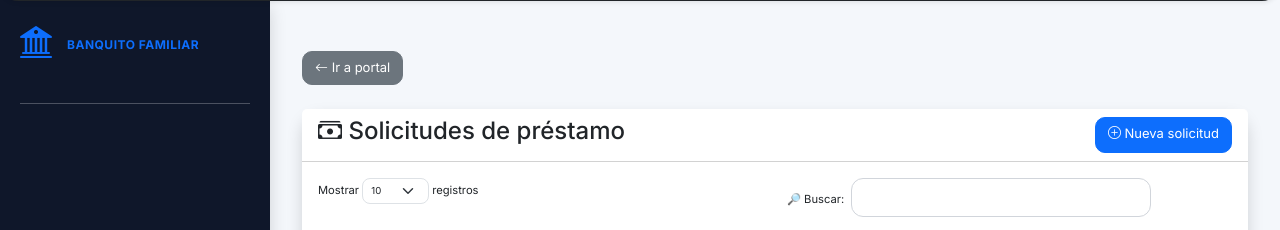
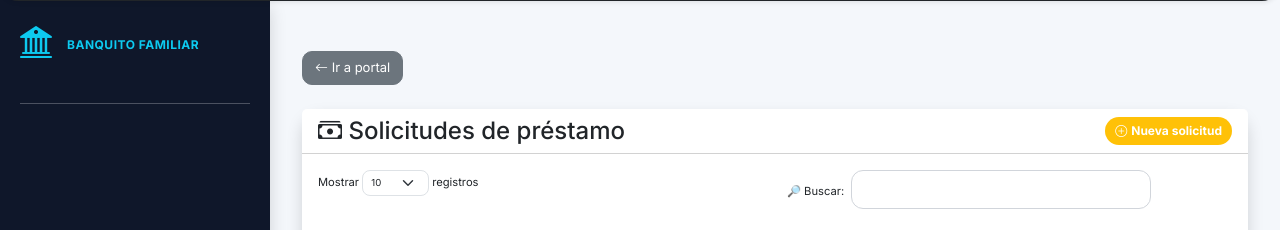
Before and after one commit to rcardenasch/AppBK, a Python web app: template templates/solicitudes/index.html in a window 1280 px wide. Shown: the part 57-287 px from the top of the page. Run offline with Jinja, Linux system fonts and the light colour scheme; the template is opened without the code that fills it, so the values that code supplies are empty; some libraries are stand-ins or nearby versions.

Commit message:
Trabajo Commit - Ap BK

```diff
--- a/templates/components/sidebar.html
+++ b/templates/components/sidebar.html
@@ -1,8 +1,8 @@
 <aside id="sidebar" class="sidebar shadow">
     <div class="logo">
-        <i class="bi bi-bank2 text-primary"></i>
+        <i class="bi bi-bank2 text-info"></i>
         <div>
-            <small class="text-primary small fw-bold text-uppercase pb-1"
+            <small class="text-info small fw-bold text-uppercase pb-1"
                 style="font-size: 0.75rem; letter-spacing: 0.5px;">Banquito Familiar</small>
         </div>
     </div>
@@ -13,11 +13,11 @@
         <!-- SECCIÓN: PRINCIPAL -->
         {% if current_user.rol.nombre in ["Tesorero", "Administrador"] %}
         <li class="nav-item">
-            <a href="{{ url_for('dashboard.index') }}" class="nav-link">
-                <i class="bi bi-speedometer2"></i> Dashboard
+            <a href="{{ url_for('dashboard.index') }}" class="nav-link text-white">
+                <i class="bi bi-speedometer2"></i>
+                <span> Dashboard</span>
             </a>
         </li>
-
         <!-- SEPARATOR: usuarios -->
         <!-- border-secondary hace que la línea divisoria también sea visible en fondo oscuro -->
         <li class="nav-item mt-3 pt-2 border-top border-secondary">
@@ -27,8 +27,8 @@
             </span>
         </li>
         <li class="nav-item">
-            <a href="{{ url_for('usuarios.index') }}" class="nav-link">
-                <i class="bi bi-people"></i> Usuarios
+            <a href="{{ url_for('usuarios.index') }}" class="nav-link text-white">
+                <i class="bi bi-people"></i><span> Usuarios</span>
             </a>
         </li>
         <li class="nav-item mt-3 pt-2 border-top border-secondary">
@@ -42,30 +42,22 @@
         </li>
         <li class="nav-item">
             <a href="{{ url_for('socio_portal.mi_estado_cuenta', periodo_Id=periodo.id if periodo else periodo_respaldo_id) }}"
-                class="nav-link text-light-hover d-flex align-items-center gap-2">
-                <!-- OPCIÓN 1: Billetera/Finanzas (Recomendado) -->
-                <i class="bi bi-cash-coin me-2 text-secondary"></i> Portal
-
-                <!-- OPCIÓN 2: Reporte/Extracto de cuenta (Descomenta si prefieres este) -->
-                <!-- <i class="bi bi-file-earmark-bar-graph"></i> Portal -->
-
-                <!-- OPCIÓN 3: Tarjeta/Estado financiero (Descomenta si prefieres este) -->
-                <!-- <i class="bi bi-credit-card"></i> Portal -->
+                class="nav-link text-white">
+                <i class="bi bi-cash-coin"></i><span> Portal</span>
             </a>
         </li>
         {% endif %}
         {% if current_user.rol.nombre in ["Tesorero", "Administrador"] %}
         <!-- SEPARATOR: GESTIÓN -->
         <!-- border-secondary hace que la línea divisoria también sea visible en fondo oscuro -->
-
         <span class="nav-link text-secondary small fw-bold text-uppercase pb-1 opacity-75"
             style="font-size: 0.65rem; letter-spacing: 0.5px;">
             Gestión de Socios
         </span>
         </li>
         <li class="nav-item">
-            <a href="{{ url_for('socios.detalle', id=1) }}" class="nav-link">
-                <i class="bi-person-vcard text-secondary"></i> Socios
+            <a href="{{ url_for('socios.detalle', id=1) }}" class="nav-link text-white">
+                <i class="bi-person-vcard"></i><span> Socios</span>
             </a>
         </li>
         <li class="nav-item">
@@ -74,13 +66,13 @@
             </a>
         </li>
         <li class="nav-item">
-            <a href="{{ url_for('prestamos.saldos_iniciales') }}" class="nav-link">
-                <i class="bi bi-calendar-event text-secondary"></i> Saldos Iniciales
+            <a href="{{ url_for('prestamos.saldos_iniciales') }}" class="nav-link text-white">
+                <i class="bi bi-calendar-event "></i><span> Saldos Iniciales</span>
             </a>
         </li>
         <li class="nav-item">
-            <a href="{{ url_for('prestamos.index') }}" class="nav-link">
-                <i class="bi bi-people text-secondary"></i> Prestamos
+            <a href="{{ url_for('prestamos.index') }}" class="nav-link text-white">
+                <i class="bi bi-people "></i><span> Prestamos</span>
             </a>
         </li>
 
@@ -88,7 +80,7 @@
         <li class="nav-item mt-3 pt-2 border-top border-secondary">
             <span class="nav-link text-secondary small fw-bold text-uppercase pb-1 opacity-75"
                 style="font-size: 0.65rem; letter-spacing: 0.5px;">
-                Operaciones y Finanzas
+                Operaciones
             </span>
         </li>
         <li class="nav-item">
@@ -117,7 +109,6 @@
             <a href="{{ url_for('socios.multas_periodo', periodo_id=periodo.id if periodo else periodo_respaldo_id) }}"
                 class="nav-link">
                     <i class="bi bi-clipboard-data-fill text-danger"></i> Multas Post
-
             </a>
         </li>
         <li class="nav-item">
--- a/templates/solicitudes/index.html
+++ b/templates/solicitudes/index.html
@@ -12,17 +12,20 @@
 <div class="card shadow">
 
     <div class="card-header bg-white">
-        <div class="d-flex justify-content-between">
-            <h4>
+        <div class="d-flex justify-content-between align-items-center">
+            <h4 class="mb-0">
                 <i class="bi bi-cash-stack"></i>
                 Solicitudes de préstamo
             </h4>
-            <a href="{{ url_for('solicitudes.nuevo') }}" class="btn btn-primary">
+            <a href="{{ url_for('solicitudes.nuevo') }}"
+                class="badge bg-warning text-white text-decoration-none d-inline-flex align-items-center gap-1 py-2 px-2.5 fs-7">
+                <!-- El texto va afuera del <i>, envuelto en un <span> -->
                 <i class="bi bi-plus-circle"></i>
-                Nueva solicitud
+                <span>Nueva solicitud</span>
             </a>
         </div>
     </div>
+
     <div class="card-body p-0">
         <div class="table-responsive">
             <table class="table table-hover table-striped datatable">
```
Also changed, not shown: templates/solicitudes/nuevo.html (+4 -4 lines).
